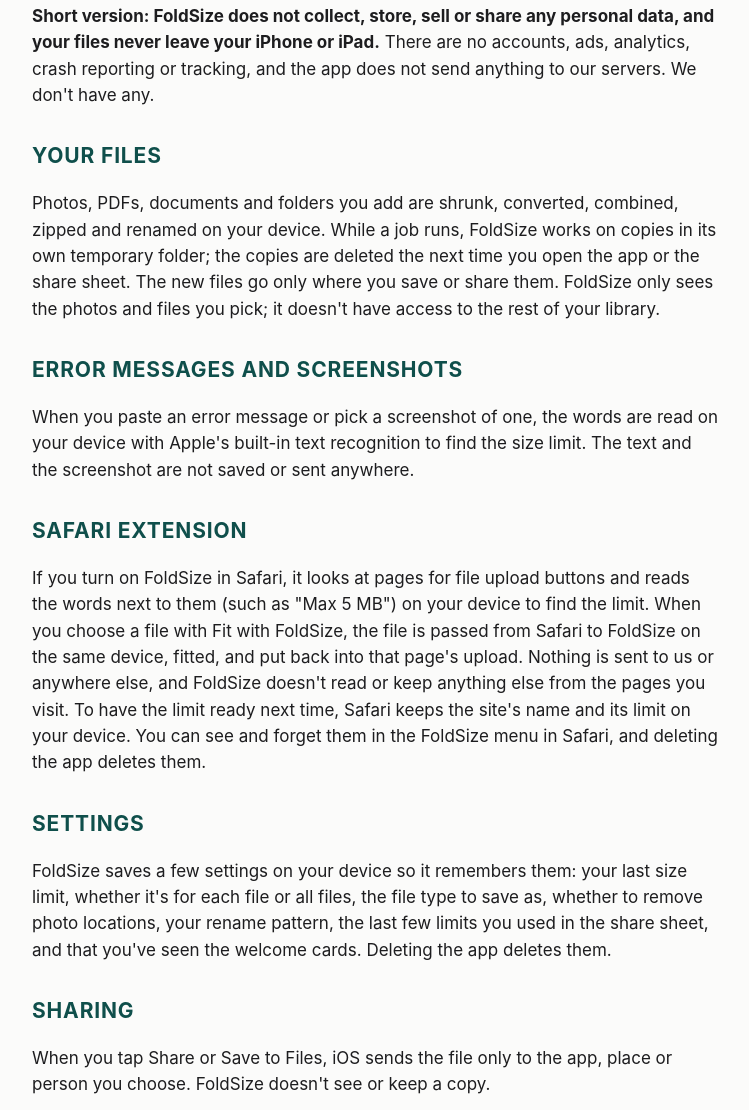
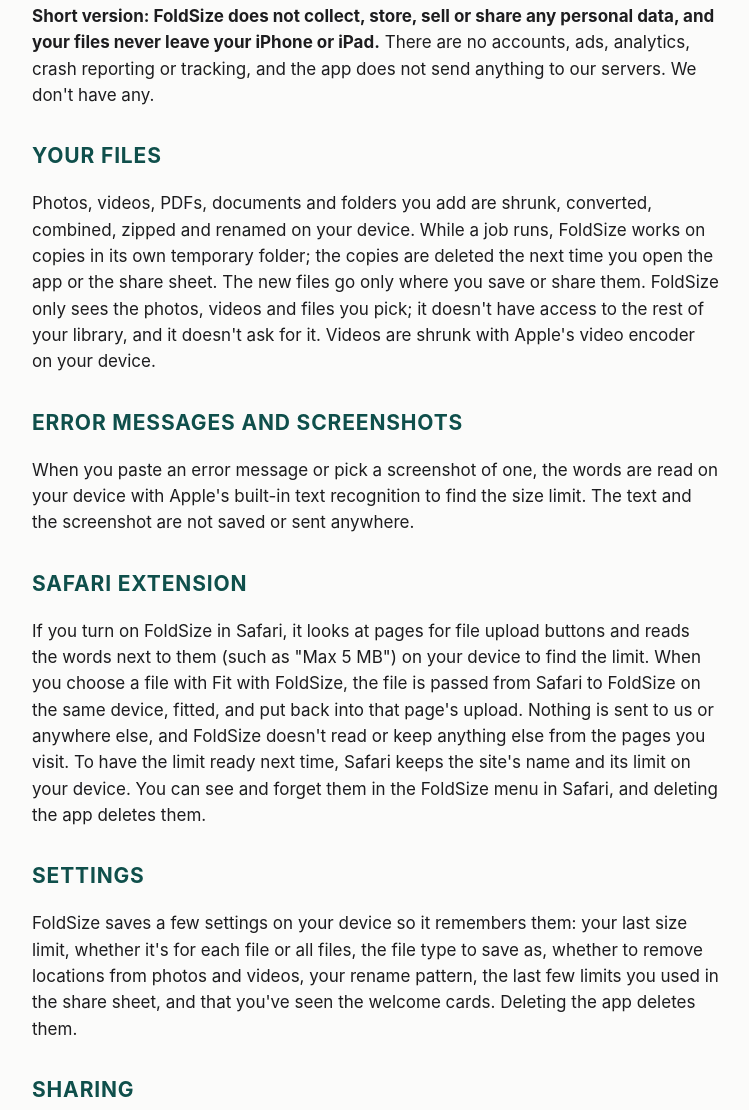
Before and after one commit to sthes26/foldsize, a plain HTML site: page privacy.html in a window 1280 px wide. Shown: the part 148-1258 px from the top of the page, without its empty margins (264-1013 px from the left). Drawn offline with Linux system fonts and the light colour scheme.

Commit message:
Mention videos (Pro) on the support and privacy pages
Co-Authored-By: Claude Opus 5.5 <noreply@anthropic.com>
Claude-Session: https://claude.ai/code/session_01LREH7vXbErCbd3Z3qyuAch

```diff
--- a/privacy.html
+++ b/privacy.html
@@ -7,7 +7,7 @@
 <p><b>Short version: FoldSize does not collect, store, sell or share any personal data, and your files never leave your iPhone or iPad.</b> There are no accounts, ads, analytics, crash reporting or tracking, and the app does not send anything to our servers. We don't have any.</p>
 
 <h2>Your files</h2>
-<p>Photos, PDFs, documents and folders you add are shrunk, converted, combined, zipped and renamed on your device. While a job runs, FoldSize works on copies in its own temporary folder; the copies are deleted the next time you open the app or the share sheet. The new files go only where you save or share them. FoldSize only sees the photos and files you pick; it doesn't have access to the rest of your library.</p>
+<p>Photos, videos, PDFs, documents and folders you add are shrunk, converted, combined, zipped and renamed on your device. While a job runs, FoldSize works on copies in its own temporary folder; the copies are deleted the next time you open the app or the share sheet. The new files go only where you save or share them. FoldSize only sees the photos, videos and files you pick; it doesn't have access to the rest of your library, and it doesn't ask for it. Videos are shrunk with Apple's video encoder on your device.</p>
 
 <h2>Error messages and screenshots</h2>
 <p>When you paste an error message or pick a screenshot of one, the words are read on your device with Apple's built-in text recognition to find the size limit. The text and the screenshot are not saved or sent anywhere.</p>
@@ -16,7 +16,7 @@
 <p>If you turn on FoldSize in Safari, it looks at pages for file upload buttons and reads the words next to them (such as "Max 5 MB") on your device to find the limit. When you choose a file with Fit with FoldSize, the file is passed from Safari to FoldSize on the same device, fitted, and put back into that page's upload. Nothing is sent to us or anywhere else, and FoldSize doesn't read or keep anything else from the pages you visit. To have the limit ready next time, Safari keeps the site's name and its limit on your device. You can see and forget them in the FoldSize menu in Safari, and deleting the app deletes them.</p>
 
 <h2>Settings</h2>
-<p>FoldSize saves a few settings on your device so it remembers them: your last size limit, whether it's for each file or all files, the file type to save as, whether to remove photo locations, your rename pattern, the last few limits you used in the share sheet, and that you've seen the welcome cards. Deleting the app deletes them.</p>
+<p>FoldSize saves a few settings on your device so it remembers them: your last size limit, whether it's for each file or all files, the file type to save as, whether to remove locations from photos and videos, your rename pattern, the last few limits you used in the share sheet, and that you've seen the welcome cards. Deleting the app deletes them.</p>
 
 <h2>Sharing</h2>
 <p>When you tap Share or Save to Files, iOS sends the file only to the app, place or person you choose. FoldSize doesn't see or keep a copy.</p>
```
Also changed, not shown: index.html (+2 -2 lines).
